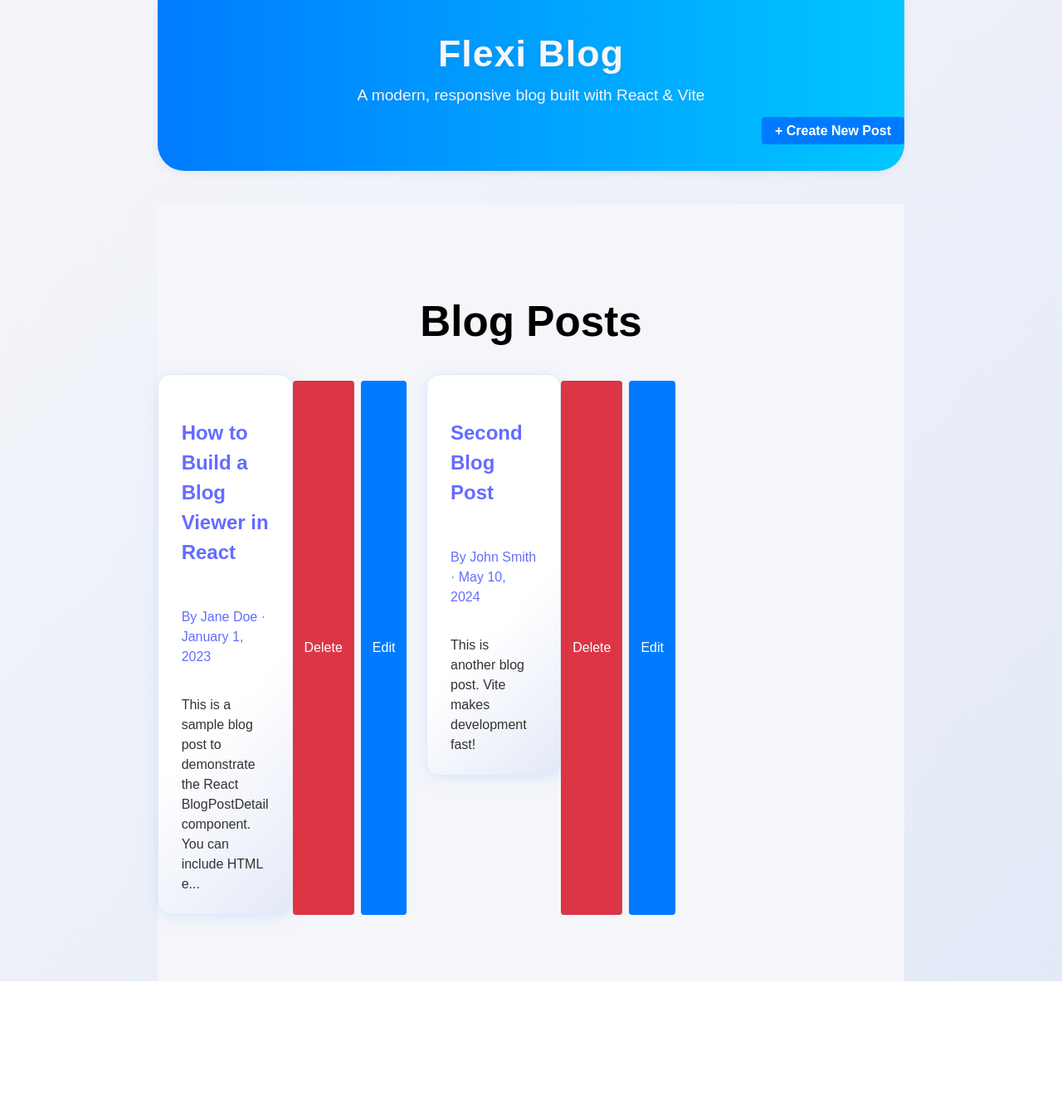
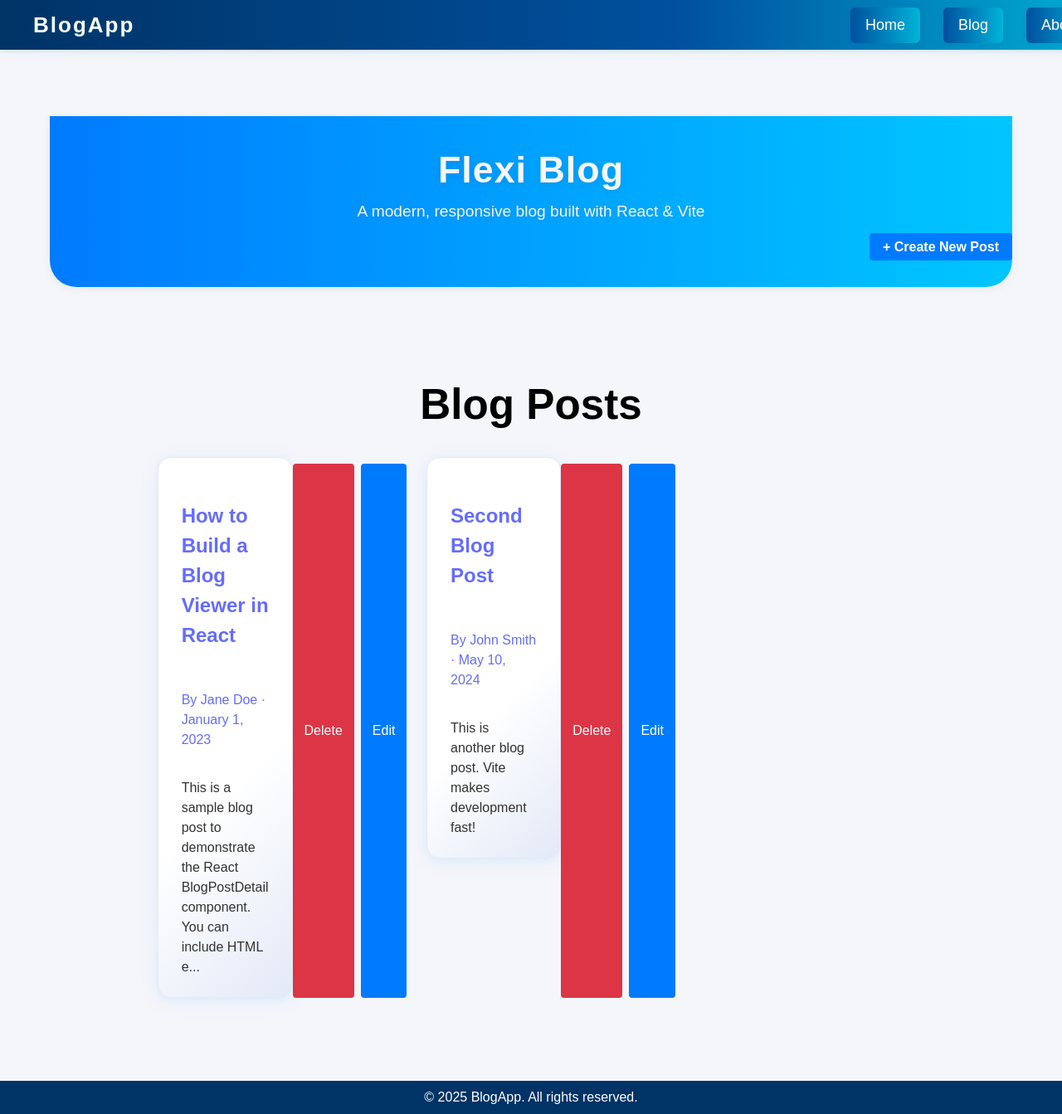
Before and after one commit to nithinrontala/React-Flexi, a React (Vite) app: page / in a window 1280 px wide. Shown: the whole page at 83% size. Before the commit the page ends 1183 px from the top, so only its background shows below. Built offline with nearby package versions, Linux system fonts and the light colour scheme.

Commit message:
challenge-5 completed

```diff
--- a/src/App.jsx
+++ b/src/App.jsx
@@ -3,6 +3,7 @@ import { BrowserRouter as Router, Routes, Route, useNavigate, Link, useParams }
 import BlogPostList from './BlogPostList.jsx';
 import BlogPostPage from '../pages/BlogPostPage.jsx';
 import BlogPostForm from '../components/BlogPostForm.jsx';
+import Layout from './components/Layout';
 import './App.css';
 
 const initialPosts = [
@@ -51,7 +52,7 @@ function App() {
 	const findPost = (id) => posts.find((post) => post.id === id);
 
 	return (
-		<>
+		<Layout>
 			<header className="header">
 				<h1 className="headerTitle">Flexi Blog</h1>
 				<p className="headerSubtitle">A modern, responsive blog built with React & Vite</p>
@@ -85,7 +86,7 @@ function App() {
 					<Route path="/edit/:id" element={<EditWrapper posts={posts} onEdit={handleEdit} />} />
 				</Routes>
 			</main>
-		</>
+		</Layout>
 	);
 }
 
--- /dev/null
+++ b/src/components/Layout.jsx
@@ -0,0 +1,21 @@
+import React from 'react';
+import NavBar from './NavBar';
+import styles from './Layout.module.css';
+
+const Layout = ({ children }) => {
+  return (
+    <div className={styles.layout}>
+      <header className={styles.header}>
+        <NavBar />
+      </header>
+      <main className={styles.main}>
+        {children}
+      </main>
+      <footer className={styles.footer}>
+        <p>&copy; 2025 BlogApp. All rights reserved.</p>
+      </footer>
+    </div>
+  );
+};
+
+export default Layout;
--- /dev/null
+++ b/src/components/Layout.module.css
@@ -0,0 +1,51 @@
+/* Layout.module.css */
+.layout {
+  min-height: 100vh;
+  display: flex;
+  flex-direction: column;
+  font-family: 'Arial', 'Roboto', sans-serif;
+  background: #f5f6fa;
+}
+.header {
+  width: 100vw;
+  height: 60px;
+  flex-shrink: 0;
+}
+.main {
+  flex: 1 0 auto;
+  margin-top: 60px;
+  padding: 20px;
+  max-width: 1200px;
+  width: 100%;
+  margin-left: auto;
+  margin-right: auto;
+  box-sizing: border-box;
+}
+.footer {
+  width: 100vw;
+  height: 40px;
+  background: #003366;
+  color: #fff;
+  text-align: center;
+  display: flex;
+  align-items: center;
+  justify-content: center;
+  font-size: 16px;
+  flex-shrink: 0;
+}
+@media (max-width: 1200px) {
+  .main {
+    max-width: 98vw;
+    padding: 16px 2vw;
+  }
+}
+@media (max-width: 768px) {
+  .main {
+    padding: 10px 2vw;
+    max-width: 100vw;
+  }
+  .footer {
+    font-size: 14px;
+    height: 40px;
+  }
+}
--- /dev/null
+++ b/src/components/NavBar.jsx
@@ -0,0 +1,65 @@
+import React, { useState, useRef, useEffect } from 'react';
+import { Link } from 'react-router-dom';
+import styles from './NavBar.module.css';
+
+const NavBar = () => {
+  const [isMobileMenuOpen, setIsMobileMenuOpen] = useState(false);
+  const menuRef = useRef();
+  const buttonRef = useRef();
+
+  // Close menu when clicking outside
+  useEffect(() => {
+    if (!isMobileMenuOpen) return;
+    const handleClick = (e) => {
+      if (
+        menuRef.current &&
+        !menuRef.current.contains(e.target) &&
+        buttonRef.current &&
+        !buttonRef.current.contains(e.target)
+      ) {
+        setIsMobileMenuOpen(false);
+      }
+    };
+    document.addEventListener('mousedown', handleClick);
+    return () => document.removeEventListener('mousedown', handleClick);
+  }, [isMobileMenuOpen]);
+
+  // Close menu on link click
+  const handleLinkClick = () => setIsMobileMenuOpen(false);
+
+  const toggleMobileMenu = () => setIsMobileMenuOpen((open) => !open);
+
+  return (
+    <nav className={styles.navBar} role="navigation" aria-label="Main navigation">
+      <Link to="/" className={styles.logo} tabIndex={0}>BlogApp</Link>
+      <div className={styles.links}>
+        <Link to="/" tabIndex={0}>Home</Link>
+        <Link to="/blog" tabIndex={0}>Blog</Link>
+        <Link to="/about" tabIndex={0}>About</Link>
+      </div>
+      <button
+        ref={buttonRef}
+        className={styles.hamburger}
+        onClick={toggleMobileMenu}
+        aria-label={isMobileMenuOpen ? 'Close menu' : 'Open menu'}
+        aria-expanded={isMobileMenuOpen}
+        aria-controls="mobile-menu"
+        tabIndex={0}
+      >
+        <span aria-hidden="true">{isMobileMenuOpen ? '✕' : '☰'}</span>
+      </button>
+      <div
+        ref={menuRef}
+        id="mobile-menu"
+        className={`${styles.mobileMenu} ${isMobileMenuOpen ? styles.open : ''}`}
+        aria-hidden={!isMobileMenuOpen}
+      >
+        <Link to="/" onClick={handleLinkClick} tabIndex={isMobileMenuOpen ? 0 : -1}>Home</Link>
+        <Link to="/blog" onClick={handleLinkClick} tabIndex={isMobileMenuOpen ? 0 : -1}>Blog</Link>
+        <Link to="/about" onClick={handleLinkClick} tabIndex={isMobileMenuOpen ? 0 : -1}>About</Link>
+      </div>
+    </nav>
+  );
+};
+
+export default NavBar;
--- /dev/null
+++ b/src/components/NavBar.module.css
@@ -0,0 +1,167 @@
+/* NavBar.module.css */
+.navBar {
+  position: fixed;
+  top: 0;
+  left: 0;
+  width: 100vw;
+  height: 60px;
+  background: linear-gradient(90deg, #003366 0%, #00509e 60%, #00b4d8 100%);
+  color: #fff;
+  display: flex;
+  align-items: center;
+  justify-content: space-between;
+  z-index: 1000;
+  padding: 0 40px;
+  font-family: 'Arial', 'Roboto', sans-serif;
+  box-shadow: 0 2px 12px rgba(0, 180, 216, 0.10), 0 1.5px 4px rgba(0, 80, 158, 0.08);
+  transition: background 0.3s;
+}
+.logo {
+  font-size: 26px;
+  font-weight: bold;
+  color: #fff;
+  text-decoration: none;
+  letter-spacing: 2px;
+  transition: color 0.2s, text-shadow 0.2s;
+  text-shadow: 0 2px 8px rgba(0,180,216,0.10);
+}
+.logo:focus, .logo:hover {
+  outline: 2px solid #00b4d8;
+  color: #00b4d8;
+  text-shadow: 0 2px 12px #00b4d8;
+}
+.links {
+  display: flex;
+  gap: 28px;
+  align-items: center;
+}
+.links a {
+  color: #fff;
+  font-size: 18px;
+  text-decoration: none;
+  padding: 8px 18px;
+  border-radius: 6px;
+  background: linear-gradient(90deg, #00509e 0%, #00b4d8 100%);
+  box-shadow: 0 2px 8px rgba(0,80,158,0.08);
+  transition: background 0.2s, color 0.2s, box-shadow 0.2s;
+  font-weight: 500;
+}
+.links a:focus, .links a:hover {
+  outline: 2px solid #00b4d8;
+  color: #003366;
+  background: #fff;
+  box-shadow: 0 4px 16px #00b4d8;
+}
+.hamburger {
+  display: none;
+  background: linear-gradient(90deg, #00b4d8 0%, #00509e 100%);
+  border: none;
+  color: #fff;
+  font-size: 34px;
+  cursor: pointer;
+  margin-left: 20px;
+  border-radius: 8px;
+  padding: 4px 14px;
+  box-shadow: 0 2px 8px rgba(0,180,216,0.10);
+  transition: background 0.2s, color 0.2s;
+}
+.hamburger:focus {
+  outline: 2px solid #00b4d8;
+  color: #003366;
+  background: #fff;
+}
+.mobileMenu {
+  display: none;
+  position: fixed;
+  top: 60px;
+  left: 0;
+  width: 100vw;
+  background: linear-gradient(180deg, #00b4d8 0%, #00509e 100%);
+  color: #fff;
+  flex-direction: column;
+  align-items: flex-start;
+  box-shadow: 0 2px 12px rgba(0,180,216,0.10);
+  transition: transform 0.3s ease, opacity 0.3s;
+  transform: translateY(-20px);
+  opacity: 0;
+  pointer-events: none;
+  z-index: 999;
+}
+.mobileMenu.open {
+  display: flex;
+  transform: translateY(0);
+  opacity: 1;
+  pointer-events: auto;
+}
+.mobileMenu a {
+  color: #fff;
+  font-size: 20px;
+  text-decoration: none;
+  padding: 20px 32px;
+  width: 100vw;
+  border-bottom: 1px solid #00b4d8;
+  background: transparent;
+  transition: background 0.2s, color 0.2s;
+  font-weight: 500;
+}
+.mobileMenu a:focus, .mobileMenu a:hover {
+  background: #fff;
+  color: #003366;
+  outline: 2px solid #00b4d8;
+}
+@media (max-width: 1200px) {
+  .navBar {
+    padding: 0 16px;
+  }
+  .links a {
+    font-size: 17px;
+    padding: 8px 12px;
+  }
+}
+@media (max-width: 900px) {
+  .navBar {
+    padding: 0 8px;
+  }
+  .links a {
+    font-size: 16px;
+    padding: 8px 8px;
+  }
+}
+@media (max-width: 768px) {
+  .links {
+    display: none;
+  }
+  .hamburger {
+    display: block;
+  }
+  .mobileMenu {
+    display: none;
+    flex-direction: column;
+    align-items: flex-start;
+    width: 100vw;
+    top: 60px;
+    left: 0;
+    background: linear-gradient(180deg, #00b4d8 0%, #00509e 100%);
+    color: #fff;
+    box-shadow: 0 2px 8px rgba(0,180,216,0.10);
+    z-index: 999;
+  }
+  .mobileMenu.open {
+    display: flex;
+    opacity: 1;
+    pointer-events: auto;
+  }
+  .mobileMenu a {
+    font-size: 18px;
+    padding: 18px 18px;
+  }
+}
+@media (max-width: 480px) {
+  .logo {
+    font-size: 20px;
+  }
+  .mobileMenu a {
+    font-size: 16px;
+    padding: 14px 10px;
+  }
+}
```
